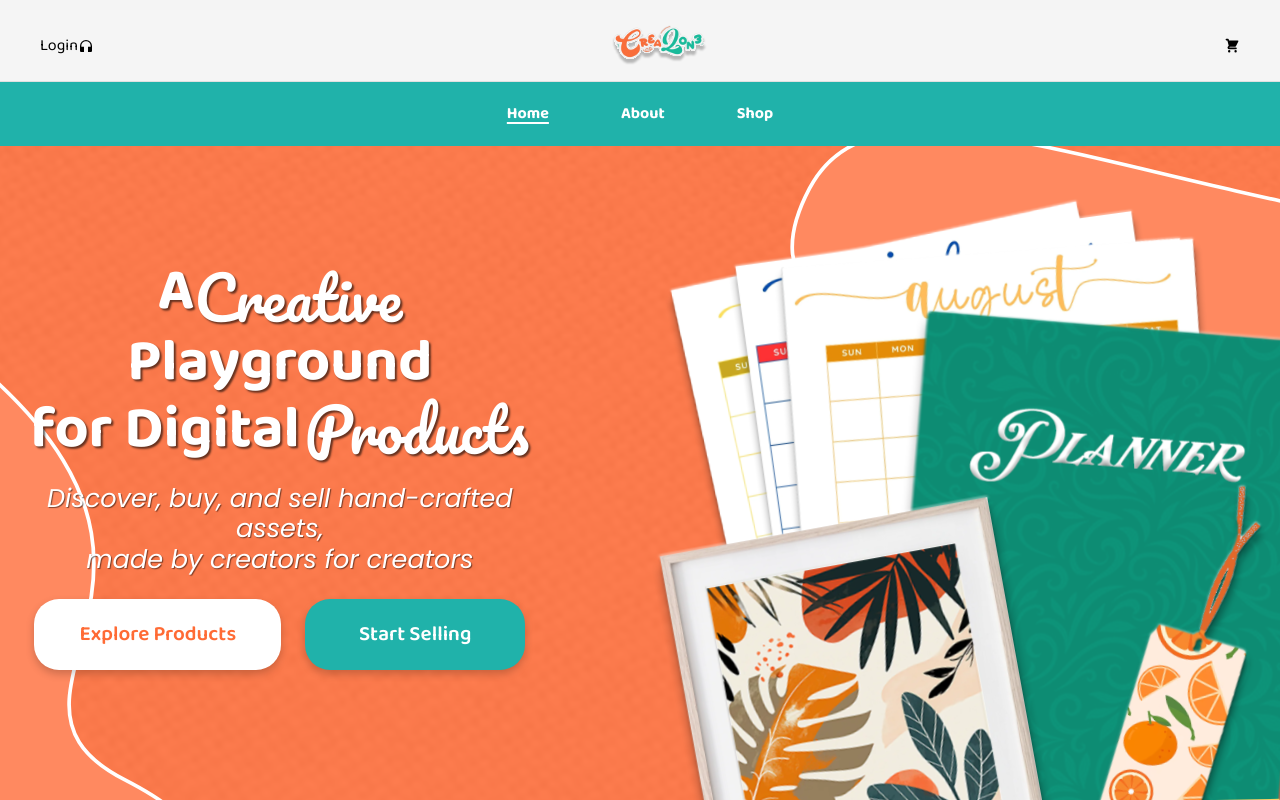
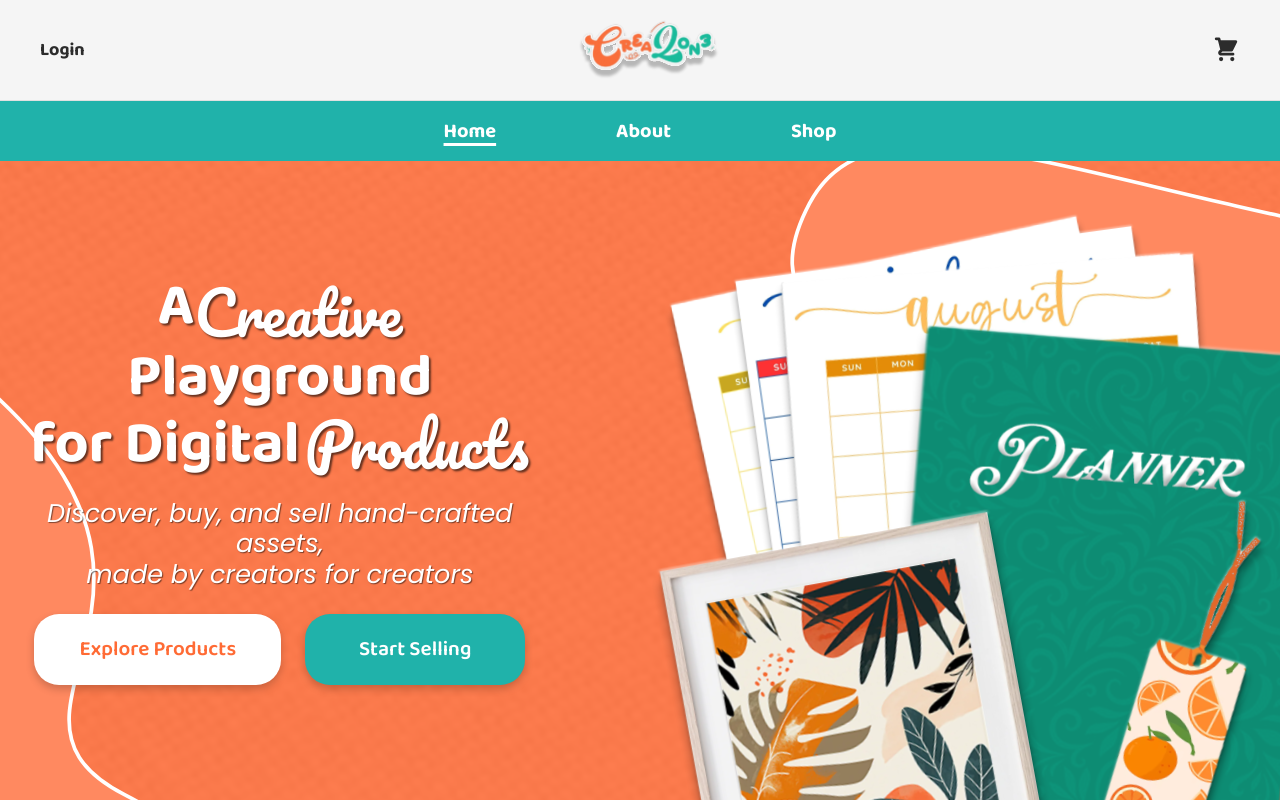
Before and after one commit to Nyyline/CreaZone, a React (Vite) app: page / in a window 1280 px wide. Built offline with nearby package versions, Linux system fonts and the light colour scheme.

Commit message:
adjust header and nav bar

```diff
--- a/src/App.css
+++ b/src/App.css
@@ -44,7 +44,9 @@ html, body {
   padding: 15px 20px;
   border-bottom: 1px solid #e0e0e0;
   margin-top: 10px;
+  position: relative;
 }
+
 
 .header-content {
   display: flex;
@@ -52,12 +54,27 @@ html, body {
   align-items: center;
   max-width: 1200px;
   margin: 0 auto;
+  position: relative;
+  z-index: 1;
 }
 
-/* Header Left - Logo */
+/* Header Left - Login and Headphones */
 .header-left {
   display: flex;
   align-items: center;
+  gap: 8px;
+}
+
+.login-text {
+  font-family: 'Baloo 2', cursive;
+  font-weight: bold;
+  font-size: 16px;
+  color: #2c2c2c;
+}
+
+.headphone-icon {
+  font-size: 20px;
+  color: #2c2c2c;
 }
 
 .mobile-menu-btn {
@@ -74,32 +91,42 @@ html, body {
   transition: all 0.3s ease;
 }
 
-/* Header Center - Logo (Hidden on mobile) */
+/* Header Center - Logo */
 .header-center {
   flex: 1;
   display: flex;
   justify-content: center;
 }
 
-
-
 .logo {
   display: flex;
   align-items: center;
   justify-content: center;
-
+  text-decoration: none;
 }
 
-.logo-image {
-  height: 40px;
+.logo img {
+  height: 50px;
   width: auto;
-  max-width: 120px;
+  max-width: 200px;
 }
 
-/* Header Right - Mobile Menu Button */
+/* Header Right - Shopping Cart */
 .header-right {
   display: flex;
   align-items: center;
+  gap: 15px;
+}
+
+.cart-icon {
+  font-size: 24px;
+  color: #2c2c2c;
+  cursor: pointer;
+  transition: color 0.3s ease;
+}
+
+.cart-icon:hover {
+  color: #20b2aa;
 }
 
 .bar {
@@ -119,17 +146,16 @@ html, body {
 }
 
 /* Navigation Bar */
-
 .nav-bar {
   background-color: #20b2aa;
-  padding: 12px 0;
+  padding: 15px 0;
   margin: 0;
 }
 
 .nav-content {
   display: flex;
   justify-content: center;
-  gap: 40px;
+  gap: 60px;
   max-width: 1200px;
   margin: 0 auto;
   padding: 0 20px;
@@ -138,22 +164,25 @@ html, body {
 .nav-link {
   color: white;
   text-decoration: none;
+  font-family: 'Baloo 2', cursive;
   font-weight: bold;
-  font-size: 16px;
-  padding: 8px 16px;
+  font-size: 18px;
+  padding: 10px 20px;
   transition: all 0.3s ease;
   position: relative;
+  border-radius: 4px;
 }
 
 .nav-link:hover {
   background-color: rgba(255, 255, 255, 0.1);
-  border-radius: 4px;
+  transform: translateY(-2px);
 }
 
 .nav-link.active {
   text-decoration: underline;
-  text-decoration-thickness: 2px;
-  text-underline-offset: 4px;
+  text-decoration-thickness: 3px;
+  text-underline-offset: 6px;
+  text-decoration-color: white;
 }
 
 /* Main Content */
@@ -777,9 +806,7 @@ html, body {
 
 
   .header-content {
-
     justify-content: space-between;
-
   }
 
 
@@ -1046,6 +1073,48 @@ html, body {
 
   }
 
+  /* Desktop Header Styling */
+  .main-header {
+    padding: 20px 40px;
+    margin-top: 0;
+  }
+
+  .header-content {
+    max-width: 1400px;
+  }
+
+  .login-text {
+    font-size: 18px;
+  }
+
+  .headphone-icon {
+    font-size: 22px;
+  }
+
+  .logo img {
+    height: 60px;
+    max-width: 250px;
+  }
+
+  .cart-icon {
+    font-size: 28px;
+  }
+
+  /* Desktop Navigation Styling */
+  .nav-bar {
+    padding: 5px 0;
+  }
+
+  .nav-content {
+    gap: 80px;
+    max-width: 1400px;
+  }
+
+  .nav-link {
+    font-size: 20px;
+    /* padding: 12px 25px; */
+  }
+
   /* Main Content 2 Desktop Layout */
   .main-content2 {
     background-size: cover;
@@ -1053,7 +1122,7 @@ html, body {
     z-index: 1;
     height: 1200px;
     flex: 1;
-    top: -4vh;
+    top: -5vh;
     position: relative;
     background-position: center;
 
--- a/src/App.jsx
+++ b/src/App.jsx
@@ -24,7 +24,7 @@ function Navigation({ isMobileMenuOpen, setIsMobileMenuOpen }) {
           {/* Left Side - Login and Headphones */}
           <div className="header-left">
             <span className="login-text">Login</span>
-            <MdHeadphones className="headphone-icon" />
+
           </div>
 
           {/* Center - Logo */}
--- a/src/pages/Home.jsx
+++ b/src/pages/Home.jsx
@@ -7,7 +7,7 @@ import Group29 from '../assets/home/Group 29.svg'
 function Home() {
   return (
     <main id='background'>
-      <div className="bar"/>
+
 
       <section className="main-content">
         <div className='hero-container'>
```
